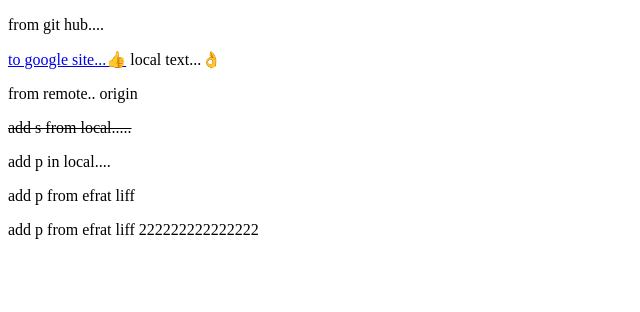
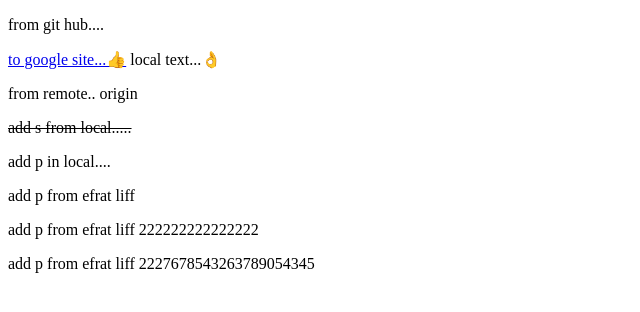
Before and after one commit to Efrat2024/test_05, a plain HTML site: page index.html in a window 1280 px wide. Shown: the whole page, without its empty margins (0-640 px from the left). Drawn offline with Linux system fonts and the light colour scheme.

Commit message:
בישמן אםםםם

```diff
--- a/index.html
+++ b/index.html
@@ -15,5 +15,7 @@
     <p> add p in local....</p>
     <p> add p from efrat liff</p>
     <p> add p from efrat liff 222222222222222</p>
+
+     <p> add p from efrat liff 2227678543263789054345</p>
 </body>
 </html>
```
